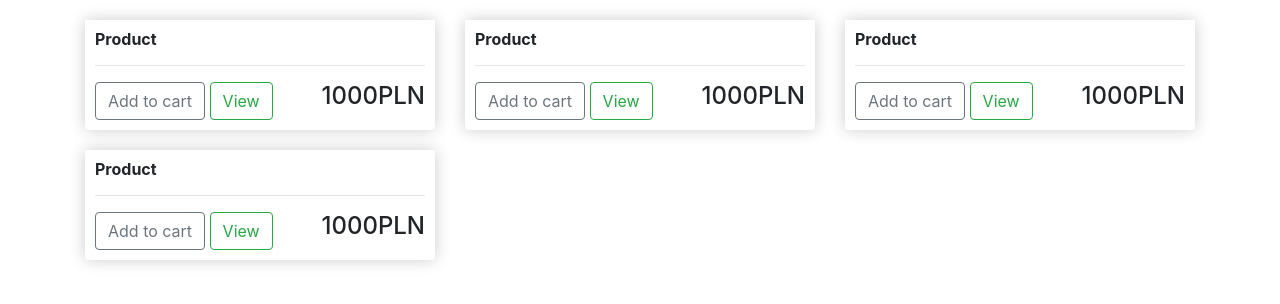
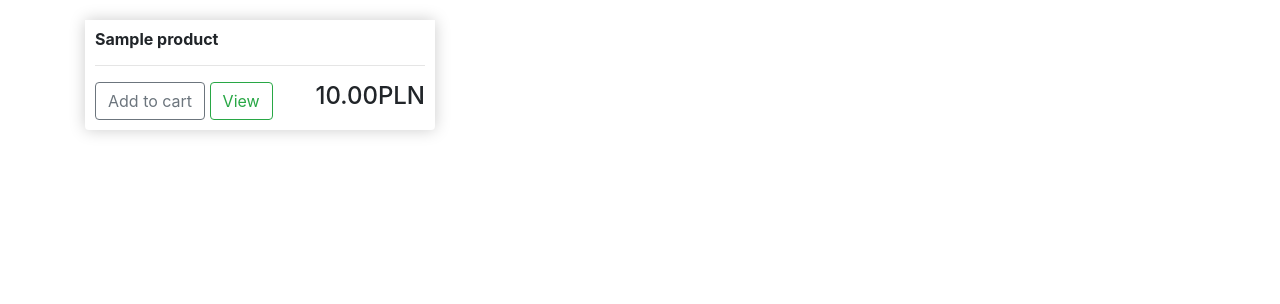
Before and after one commit to xanna6/eCommerce, a Django app: page / in a window 1280 px wide. Shown: the part 56-360 px from the top of the page. Run offline with Django 5.2, Linux system fonts and the light colour scheme; tables that the repository leaves empty hold one stand-in row (values such as "Sample post"); some libraries are stand-ins or nearby versions.

Commit message:
displaying products from database

```diff
--- a/store/models.py
+++ b/store/models.py
@@ -11,6 +11,7 @@ class Product(models.Model):
     name = models.CharField(max_length=100)
     price = models.FloatField()
     category = models.ForeignKey(Category, on_delete=models.SET_NULL, null=True)
+    objects = models.Manager()
 
     def __str__(self):
         return self.name
--- a/store/templates/products.html
+++ b/store/templates/products.html
@@ -3,42 +3,17 @@
 {% block content %}
 
 <div class="row">
+    {% for product in products %}
     <div class="col-lg-4">
         <div class="box-element product-box">
-            <h6><b>Product</b></h6>
+            <h6><b>{{product.name}}</b></h6>
             <hr>
             <button class="btn btn-outline-secondary">Add to cart</button>
             <a class="btn btn-outline-success" href="#">View</a>
-            <h4 class="price">1000PLN</h4>
+            <h4 class="price">{{product.price|floatformat:2}}PLN</h4>
         </div>
     </div>
-    <div class="col-lg-4">
-        <div class="box-element product-box">
-            <h6><b>Product</b></h6>
-            <hr>
-            <button class="btn btn-outline-secondary">Add to cart</button>
-            <a class="btn btn-outline-success" href="#">View</a>
-            <h4 class="price">1000PLN</h4>
-        </div>
-    </div>
-    <div class="col-lg-4">
-        <div class="box-element product-box">
-            <h6><b>Product</b></h6>
-            <hr>
-            <button class="btn btn-outline-secondary">Add to cart</button>
-            <a class="btn btn-outline-success" href="#">View</a>
-            <h4 class="price">1000PLN</h4>
-        </div>
-    </div>
-    <div class="col-lg-4">
-        <div class="box-element product-box">
-            <h6><b>Product</b></h6>
-            <hr>
-            <button class="btn btn-outline-secondary">Add to cart</button>
-            <a class="btn btn-outline-success" href="#">View</a>
-            <h4 class="price">1000PLN</h4>
-        </div>
-    </div>
+    {% endfor %}
 </div>
 
 {% endblock content %}
--- a/store/views.py
+++ b/store/views.py
@@ -1,5 +1,8 @@
 from django.shortcuts import render
+from .models import *
 
 
 def products(request):
-    return render(request, 'products.html')
+    product_list = Product.objects.all()
+    context = {'products': product_list}
+    return render(request, 'products.html', context)
```
